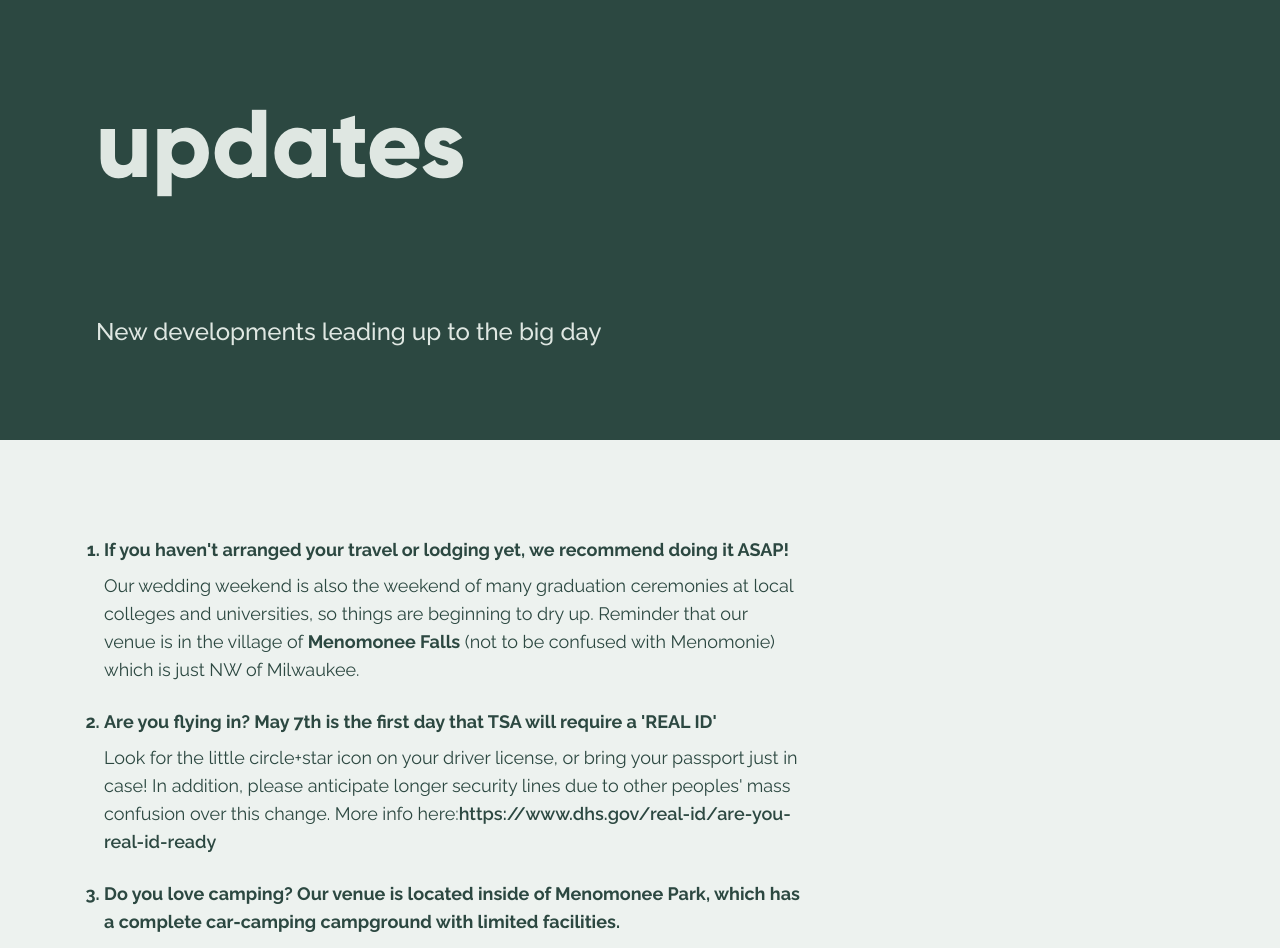
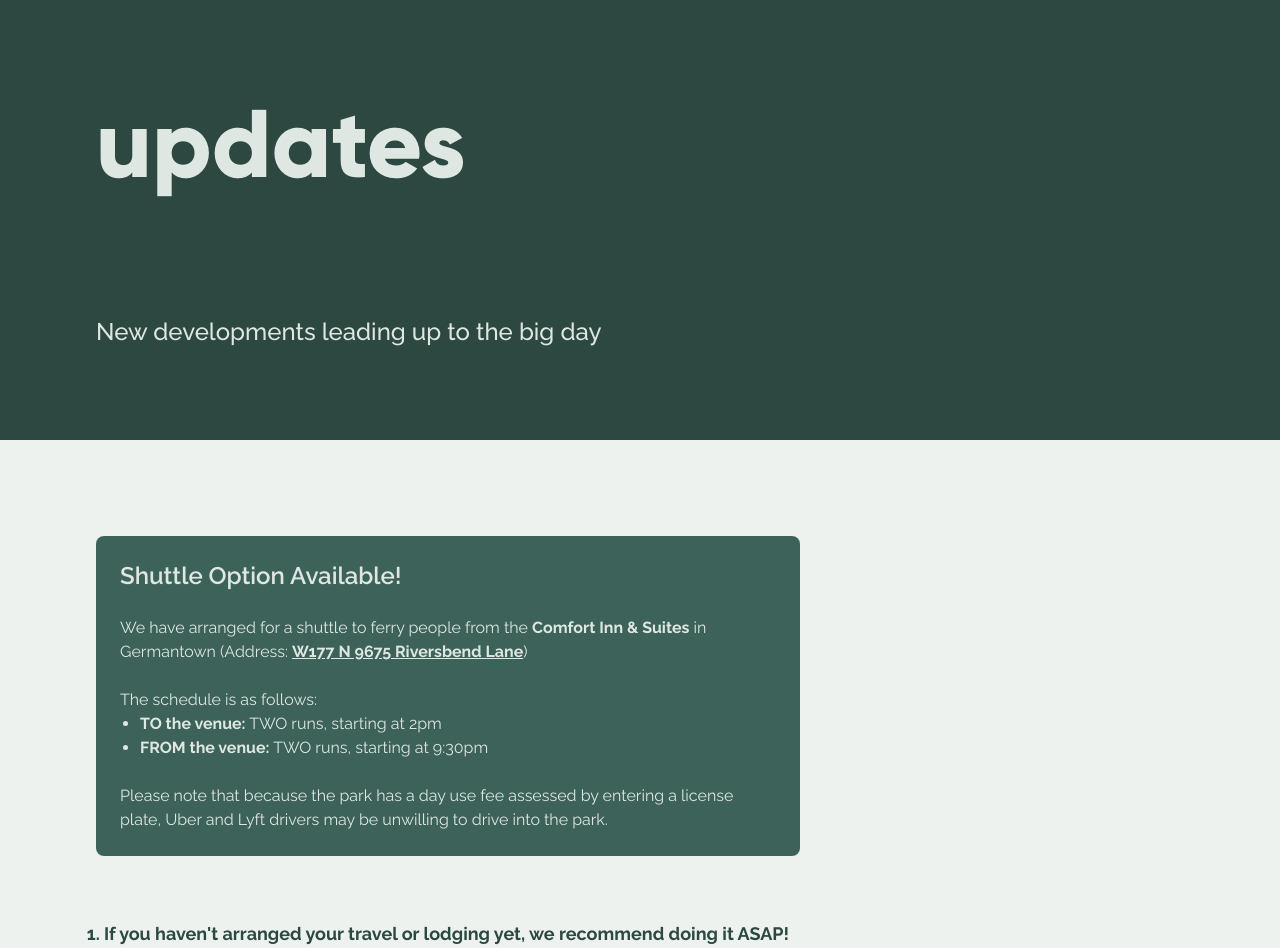
Before and after one commit to josefdlange/joeyandnikki.wedding, a Next.js app: page /updates in a window 1280 px wide. Shown: the top 948 px of the page. Built offline with nearby package versions, Linux system fonts and the light colour scheme.

Commit message:
Add shuttle info

```diff
--- a/src/app/updates/page.tsx
+++ b/src/app/updates/page.tsx
@@ -34,6 +34,28 @@ export default function Updates() {
             </div>
             <div
                 className="md:max-w-4xl space-y-12 md:space-y-16 p-8 md:p-12 lg:p-24">
+
+                <div className="rounded-lg bg-peacock-800 p-6 text-jadeite-100">
+                    <h2 className="font-semibold text-2xl">Shuttle Option Available!</h2>
+                    <br />
+                    <p>
+                        We have arranged for a shuttle to ferry people from the&nbsp;
+                        <span className="font-bold">Comfort Inn & Suites</span> in Germantown
+                        (Address: <a className="font-bold underline" target="_blank" href="https://www.google.com/maps/place/Comfort+Inn+%26+Suites+NW+Milwaukee/@43.1935765,-88.1333446,17z/data=!4m9!3m8!1s0x8804ffe50f31af45:0x1faba32b64ba3244!5m2!4m1!1i2!8m2!3d43.1935765!4d-88.1307697!16s%2Fg%2F11t75m9l2p">W177 N 9675 Riversbend Lane</a>)
+                    </p>
+                    <br />
+                    <p>
+                        The schedule is as follows:
+                    </p>
+                    <ul className="list-disc ms-5">
+                        <li><span className="font-bold">TO the venue:</span> TWO runs, starting at 2pm</li>
+                        <li><span className="font-bold">FROM the venue:</span> TWO runs, starting at 9:30pm</li>
+                    </ul>
+                    <br />
+                    <p>
+                        Please note that because the park has a day use fee assessed by entering a license plate, Uber and Lyft drivers may be unwilling to drive into the park.</p>
+                </div>
+
                 <ol className="list-decimal space-y-6 ps-2">
                     <Update title="If you haven't arranged your travel or lodging yet, we recommend doing it ASAP!">
                         Our wedding weekend is also the weekend of many graduation ceremonies at
```
